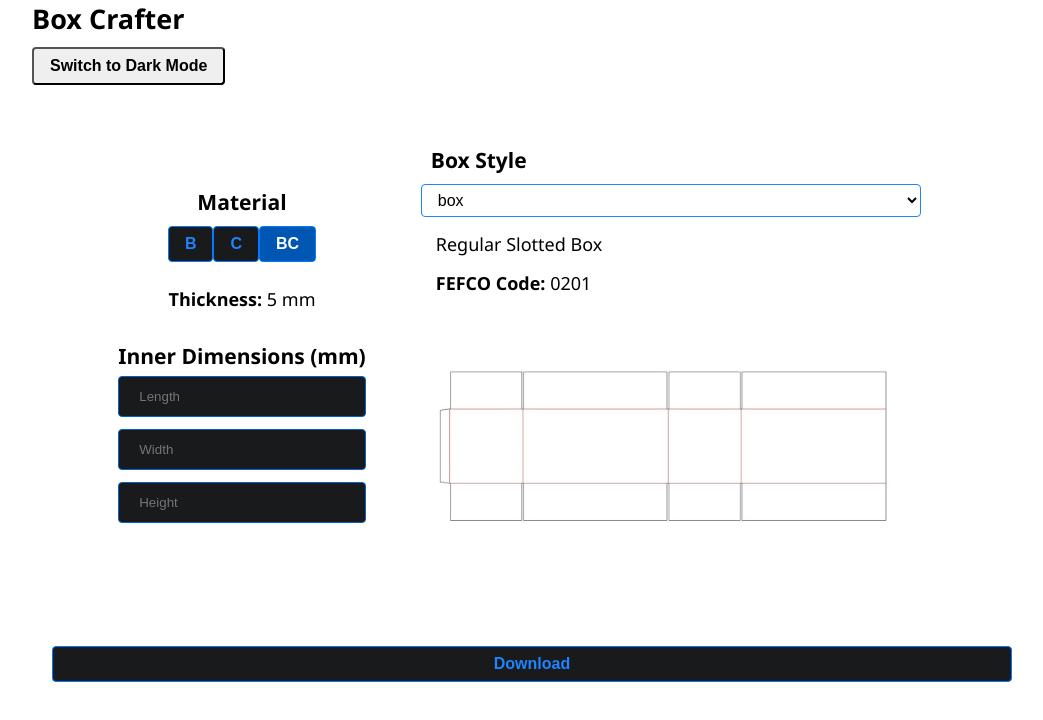
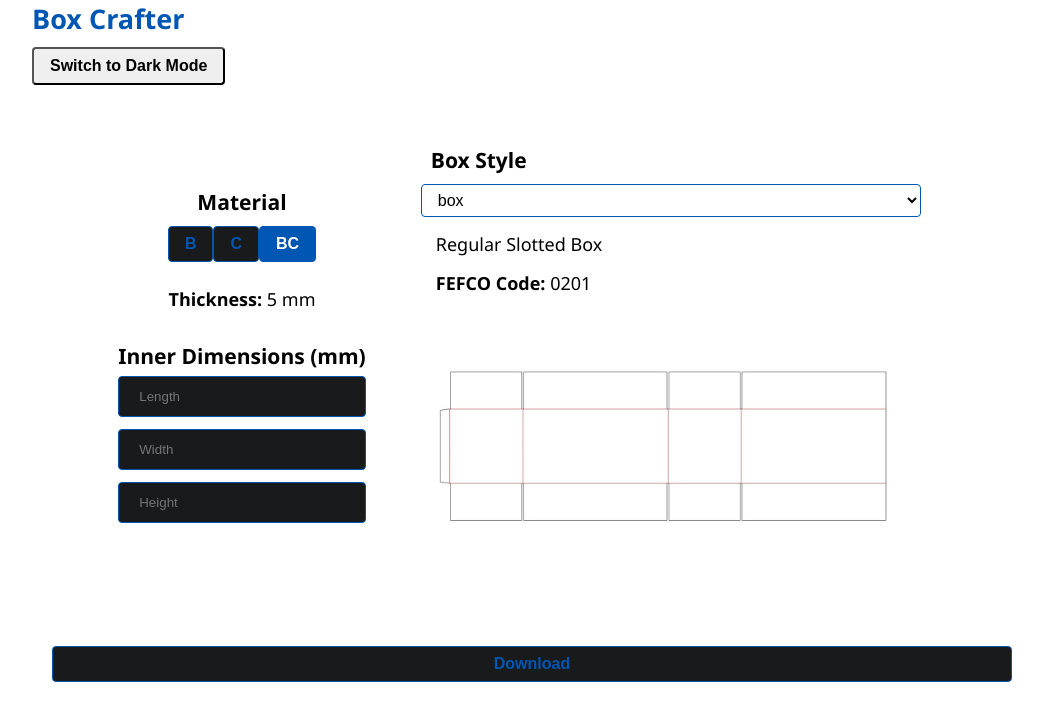
Before and after one commit to rekcoob/box_crafter, a React (Vite) app in the folder frontend/: page / in a window 1280 px wide. Shown: the top 720 px of the page, without its empty margins (108-1151 px from the left). Built offline with nearby package versions, Linux system fonts and the light colour scheme.

Commit message:
feat: implement dynamic primary color change

```diff
--- a/frontend/src/components/BoxStyles/BoxStyles.module.css
+++ b/frontend/src/components/BoxStyles/BoxStyles.module.css
@@ -20,12 +20,12 @@
   line-height: 1.5;
   color: inherit;
   background-color: inherit;
-  border: 1px solid #1e84ff;
+  border: 1px solid var(--primary-color);
   border-radius: 0.25rem;
   transition: border-color 0.15s ease-in-out, box-shadow 0.15s ease-in-out;
 }
 .customSelect:focus {
-  border-color: #1e84ff;
+  border-color: var(--primary-color);
   outline: 1;
   box-shadow: 0 0 0 0.2rem rgba(0, 123, 255, 0.25);
 }
--- a/frontend/src/components/DimensionsInput/DimensionsInput.module.css
+++ b/frontend/src/components/DimensionsInput/DimensionsInput.module.css
@@ -9,15 +9,15 @@ input[type='number'] {
   padding: 12px 20px;
   margin: 6px 0;
   box-sizing: border-box;
-  border: 1px solid #0062cc;
+  border: 1px solid var(--primary-color);
   -webkit-transition: 0.5s;
   transition: 0.5s;
   border-radius: 0.25rem;
   /* outline: none; */
 }
 input[type='number']:focus {
-  border: 1px solid #0062cc;
-  box-shadow: 0 0 20px #0062cc;
+  border: 1px solid var(--primary-color);
+  box-shadow: 0 0 20px var(--primary-color);
 }
 input[type='number']:disabled {
   border: 1px solid grey;
--- a/frontend/src/components/DownloadBtn/DownloadBtn.module.css
+++ b/frontend/src/components/DownloadBtn/DownloadBtn.module.css
@@ -17,16 +17,16 @@ button {
 }
 .btnPrimary {
   background-color: #181a1b;
-  color: #1e84ff;
-  border: 1px solid #007bff;
+  color: var(--primary-color);
+  border: 1px solid var(--primary-color);
 }
 .btnPrimary:hover {
-  border-color: #0056b3;
-  box-shadow: 0 0 10px #0062cc;
+  border-color: var(--primary-color);
+  box-shadow: 0 0 10px var(--primary-color);
   opacity: 0.9;
 }
 .ready {
-  background-color: #0056b3;
+  background-color: var(--primary-color);
   color: #fff;
 }
 
--- a/frontend/src/components/MaterialButtons/MaterialButtons.module.css
+++ b/frontend/src/components/MaterialButtons/MaterialButtons.module.css
@@ -13,7 +13,7 @@
   transition: background-color 0.3s ease;
 } */
 
-.btnPrimary {
+/* .btnPrimary {
   margin: 10px 0;
   padding: 0.5em 1em;
   font-size: 1rem;
@@ -36,4 +36,29 @@
 .active {
   background-color: #0056b3;
   color: #fff;
+} */
+
+.btnPrimary {
+  margin: 10px 0;
+  padding: 0.5em 1em;
+  font-size: 1rem;
+  font-weight: bold;
+  text-align: center;
+  text-decoration: none;
+  border-radius: 0.25em;
+  cursor: pointer;
+  transition: background-color 0.3s ease;
+
+  background-color: #181a1b;
+  color: var(--primary-color);
+  border: 1px solid var(--primary-color);
 }
+.btnPrimary:hover {
+  border-color: var(--primary-color);
+  box-shadow: 0 0 10px var(--primary-color);
+  opacity: 0.9;
+}
+.active {
+  background-color: var(--primary-color);
+  color: #fff;
+}
--- a/frontend/src/components/MaterialButtons/MaterialButtons.tsx
+++ b/frontend/src/components/MaterialButtons/MaterialButtons.tsx
@@ -1,26 +1,34 @@
 import styles from './MaterialButtons.module.css'
 import { useThickness } from '../../context/ThicknessContext'
+import { useColor } from '../../context/ColorContext'
 
 const MaterialButtons: React.FC = () => {
   const { thickness, setThickness } = useThickness()
+  const { setColor } = useColor()
 
   const materials = [
-    { label: 'B', materialThickness: 3 },
-    { label: 'C', materialThickness: 4 },
-    { label: 'BC', materialThickness: 5 },
+    { label: 'B', materialThickness: 3, color: 'orange' },
+    { label: 'C', materialThickness: 4, color: 'green' },
+    { label: 'BC', materialThickness: 5, color: '#0056b3' }, // Default blue
   ]
+
+  const handleMaterialChange = (materialThickness: number, color: string) => {
+    setThickness(materialThickness)
+    setColor(color) // Update the global primary color
+    document.documentElement.style.setProperty('--primary-color', color)
+  }
 
   return (
     <div className={`${styles.materialSection} flex-col center`}>
       <h3>Material</h3>
       <div>
-        {materials.map(({ label, materialThickness }) => (
+        {materials.map(({ label, materialThickness, color }) => (
           <button
             key={materialThickness}
             className={`${styles.btnPrimary} ${
               thickness === materialThickness ? styles.active : ''
             }`}
-            onClick={() => setThickness(materialThickness)}
+            onClick={() => handleMaterialChange(materialThickness, color)}
           >
             {label}
           </button>
--- /dev/null
+++ b/frontend/src/components/NavBar/NavBar.module.css
@@ -0,0 +1,3 @@
+.heading {
+  color: var(--primary-color);
+}
--- a/frontend/src/components/NavBar/NavBar.tsx
+++ b/frontend/src/components/NavBar/NavBar.tsx
@@ -1,4 +1,5 @@
 import React from 'react'
+import styles from './NavBar.module.css'
 import { useTheme } from '../../context/ThemeContext'
 
 const NavBar: React.FC = () => {
@@ -6,7 +7,7 @@ const NavBar: React.FC = () => {
 
   return (
     <nav className='navbar'>
-      <h1>Box Crafter</h1>
+      <h1 className={styles.heading}>Box Crafter</h1>
       <button onClick={toggleTheme} className='theme-toggle-btn'>
         {theme === 'light' ? 'Switch to Dark Mode' : 'Switch to Light Mode'}
       </button>
--- /dev/null
+++ b/frontend/src/context/ColorContext.tsx
@@ -0,0 +1,38 @@
+import React, { createContext, useState, useContext, useEffect } from 'react'
+
+// Define the type for our ColorContext
+interface ColorContextType {
+  color: string
+  setColor: (newColor: string) => void
+}
+
+// Create the ColorContext with default values
+const ColorContext = createContext<ColorContextType | undefined>(undefined)
+
+// ColorProvider component that wraps the app
+export const ColorProvider: React.FC<{ children: React.ReactNode }> = ({
+  children,
+}) => {
+  // Default color is 'blue' (for 'BC')
+  const [color, setColor] = useState<string>('#0056b3')
+
+  // Update the CSS variable when the color changes
+  useEffect(() => {
+    document.documentElement.style.setProperty('--primary-color', color)
+  }, [color]) // Run this effect whenever the color changes
+
+  return (
+    <ColorContext.Provider value={{ color, setColor }}>
+      {children}
+    </ColorContext.Provider>
+  )
+}
+
+// Create a custom hook to use the ColorContext
+export const useColor = () => {
+  const context = useContext(ColorContext)
+  if (!context) {
+    throw new Error('useColor must be used within a ColorProvider')
+  }
+  return context
+}
--- a/frontend/src/context/ContextProvider.tsx
+++ b/frontend/src/context/ContextProvider.tsx
@@ -3,13 +3,15 @@ import { ThicknessProvider } from './ThicknessContext'
 import { DimensionsProvider } from './DimensionsContext'
 import { BoxStyleProvider } from './BoxStyleContext'
 import { FormValidProvider } from './FormValidContext'
-import { ThemeProvider } from './ThemeContext' // Import ThemeProvider
+import { ThemeProvider } from './ThemeContext'
+import { ColorProvider } from './ColorContext'
 
 const ContextProvider: React.FC<{ children: React.ReactNode }> = ({
   children,
 }) => {
   return (
     <ThemeProvider>
+      <ColorProvider>
         <ThicknessProvider>
           <DimensionsProvider>
             <BoxStyleProvider>
@@ -17,6 +19,7 @@ const ContextProvider: React.FC<{ children: React.ReactNode }> = ({
             </BoxStyleProvider>
           </DimensionsProvider>
         </ThicknessProvider>
+      </ColorProvider>
     </ThemeProvider>
   )
 }
--- a/frontend/src/index.css
+++ b/frontend/src/index.css
@@ -27,7 +27,6 @@ body {
 
 /* Light theme overrides */
 body[data-theme='light'] {
-  --primary-color: #1e84ff; /* Modify primary color for light theme if needed */
   --secondary-color: #0056b3; /* Modify secondary color for light theme */
   --dark-color: #ffffff;
   --black-color: #000000;
@@ -38,7 +37,6 @@ body[data-theme='light'] {
 
 /* Dark theme overrides */
 body[data-theme='dark'] {
-  --primary-color: #1e84ff;
   --secondary-color: #0056b3;
   --dark-color: #121212;
   --black-color: #000000;
@@ -50,6 +48,7 @@ body[data-theme='dark'] {
 .primary {
   color: var(--primary-color);
 }
+
 a {
   text-decoration: none;
   color: var(--text-color);
```
Lines whose indentation alone changed are shown as unchanged.
